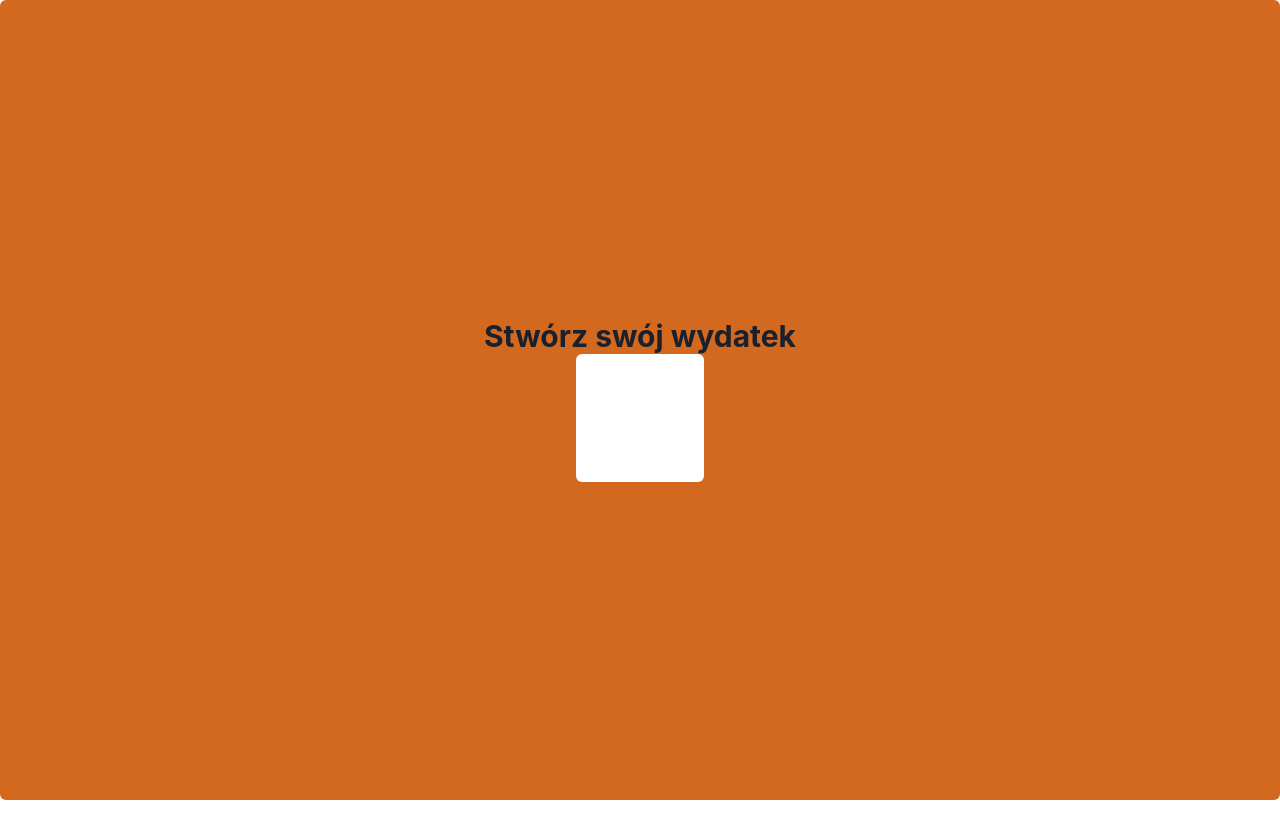
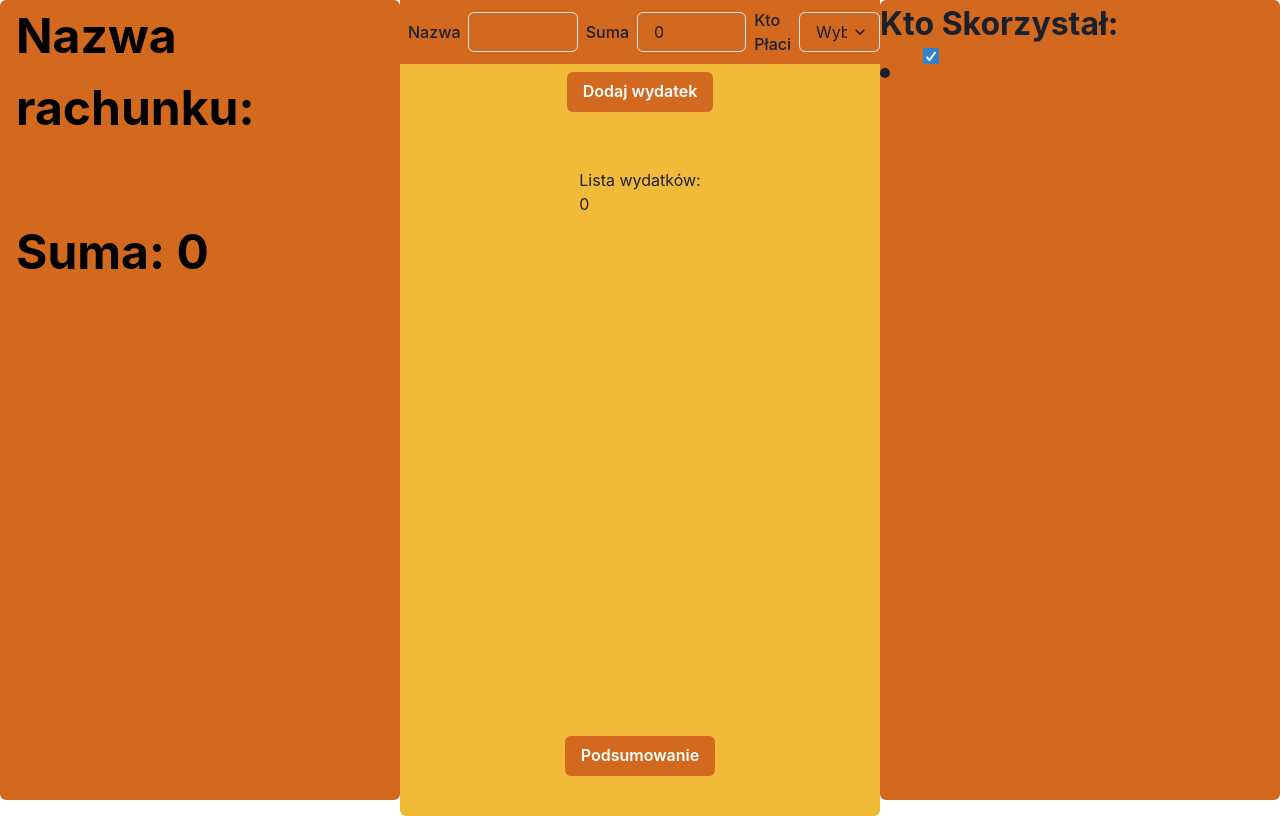
Before and after one commit to Cytawa/SplitFront, a React (Create React App) app in the folder split-front/: page /expense in a window 1280 px wide. Built offline with nearby package versions, Linux system fonts and the light colour scheme.

Commit message:
-6th commit-

```diff
--- a/split-front/src/App.tsx
+++ b/split-front/src/App.tsx
@@ -7,21 +7,38 @@ import {BillPage} from "./component/BillPage"
 import {ExpensePage} from "./component/ExpensePage"
 import { BasicData } from "./models/BasicData";
 import {UserPage} from "./component/UserPage"
+import {BccccasicExpens} from "./models/BccccasicExpens";
 
 
 interface DataContext {
     basicData: BasicData;
     basicDataModifier: (value: BasicData) => void;
 }
+interface ExpenseContext {
+    basicExpense: BccccasicExpens
+    bacisExpenseModifier: (value:BccccasicExpens)=>void;
+}
 export interface User{
     user:""
 }
 
 
+
+
+/*export const ExpanseContext=createContext<ExpenseContext>(
+    {
+        basicExpense:{
+
+        }
+    }
+
+)*/
+
 export const DataContext = createContext<DataContext>({
     basicData: {
         name: "",
-        users: [{id:1,user:""}],
+        sum:0,
+        users: [""],
 
     },
     basicDataModifier: (value: BasicData) => {},
@@ -33,7 +50,8 @@ function App() {
     const [basicData, setBasicData] = useState<BasicData>({
 
         name: "",
-        users:  [{id:1,user:""}],
+        sum:0,
+        users:  [""],
 
         },);
         const basicDataModifier = (value: BasicData) => {
--- a/split-front/src/component/ExpensePage.tsx
+++ b/split-front/src/component/ExpensePage.tsx
@@ -1,19 +1,93 @@
-import {Wrapper} from "./Wrapper";
+
+import {Box, Button, Center, Checkbox, FormLabel, Input, Select, Stack} from "@chakra-ui/react";
+import React, {useContext, useEffect, useState} from "react";
+import {DataContext} from "../App";
+import {useNavigate} from "react-router-dom";
+import {waitFor} from "@testing-library/react";
 
 export const ExpensePage = () => {
+    const context = useContext(DataContext)
+    const billName = context.basicData.name
+    const billSum = context.basicData.sum
+    const [wydatek, setWydatek] = useState({
+        nameExpense: "",
+        sum:0,
+        whoPay: "",
+        whoUse: [{nameUser: ""}]
+    })
+    const navigate = useNavigate()
+    const zmianaNazwy = (
+        event: React.ChangeEvent<HTMLInputElement>
+    ) => {
+        setWydatek( {...wydatek, nameExpense: event.currentTarget.value})
+    }
+    const zmianaCeny = (
+        event: React.ChangeEvent<HTMLInputElement>
+    ) => {
+        setWydatek( {...wydatek, sum: event.currentTarget.valueAsNumber})
+    }
+    const zmianaWhoPay = (
+        event: React.ChangeEvent<HTMLSelectElement>
+    ) => {
+        setWydatek({
+            ...wydatek,
+            whoPay: event.currentTarget.value,
+        });
+    };
 
 
-    return(
-        <Wrapper heading={"Stwórz swój wydatek"}>
+    function handleClick() {
+    }
 
 
+    return (
+        <div>
 
+            <Box borderRadius='md' bg='#D2691E' color='black' px={4} h="100vh" fontSize={"xxx-large"} float={"left"}
+                 w="50vh"
+            ><Center>
+                <b>Nazwa rachunku:<br/>{billName}<br/>Suma: {billSum}</b> </Center>
+            </Box>
 
+            <Box bg='#D2691E' float={"right"} w="50vh" borderRadius='md' fontSize={"xx-large"} h="100vh">
+                <div>
+                    <b>Kto Skorzystał: </b>
+                    {context.basicData.users.map((a) => {
+                        return (<li><Checkbox defaultChecked>{a}</Checkbox></li>)
+                    })}
 
+                </div>
+            </Box>
+            <Stack borderRadius='md' bg='#F2BA39'>
+                <Box h="20vh" borderRadius='md'><Center bg='#D2691E' display={"flex" } >
+                    <FormLabel margin={2}> Nazwa</FormLabel><Input  type="text" value={wydatek.nameExpense} onChange={zmianaNazwy}/>
+                    <FormLabel margin={2}> Suma</FormLabel><Input  type="number" value={wydatek.sum} onChange={zmianaCeny}/>
+                    <FormLabel margin={2}> Kto Płaci</FormLabel>
+                    <Select placeholder="Wybierz kto płaci" onChange={zmianaWhoPay} >
+                    {context.basicData.users.map((a) => (
+                        <option value={a}>{a}</option>
 
-        </Wrapper>
+                    ))}
+                </Select>
+                </Center>
+                    <Center margin={2} bg='#F2BA39'><Button onClick={() => handleClick()} colorScheme='green' bg='#D2691E'>Dodaj wydatek </Button></Center>
+                </Box>
+                <Box h="70vh" borderRadius='md'>
+                    <Center>
+                    <p>Lista wydatków:
+                        {wydatek.nameExpense}<br/>
+                        {wydatek.sum}<br/>
+                        {wydatek.whoPay}
+                    </p>
+                </Center>
+                </Box>
+                <Box h="10vh" borderRadius='md'><Center>
+                    <Button colorScheme='green' bg='#D2691E' >Podsumowanie</Button>
+                </Center>
+                </Box>
+            </Stack>
 
-
+        </div>
 
     )
 }
--- a/split-front/src/component/StartPage.tsx
+++ b/split-front/src/component/StartPage.tsx
@@ -35,7 +35,7 @@ export const StartPage = () => {
     }
 
     return (
-        <Wrapper heading={"Stwórz swój rachunek"}>
+        <Wrapper  heading={"Stwórz swój rachunek"} >
 
             <FormLabel> Wpisz nazwe</FormLabel>
             <Input
--- a/split-front/src/component/UserPage.tsx
+++ b/split-front/src/component/UserPage.tsx
@@ -2,91 +2,84 @@ import {Wrapper} from "./Wrapper";
 import React, {useContext, useState} from "react";
 import {DataContext} from "../App";
 import {Box, Button, color, FormLabel, Input} from "@chakra-ui/react";
-import { Center, Square, Circle } from '@chakra-ui/react'
+import {Center} from '@chakra-ui/react'
 import {useNavigate} from "react-router-dom";
+import {UserData} from "../models/UserData";
 
 export const UserPage = () => {
     const context = useContext(DataContext)
     const billName = context.basicData.name
-    //const userName = context.basicData.users
-    const navigate = useNavigate();
+    const [imie, setImie] = useState("")
+    const navigate=useNavigate()
+    const zmianaImie = (event: React.ChangeEvent<HTMLInputElement>) => {
+        setImie(event.currentTarget.value)
 
-    const [imie,setImie]=useState("")
+    }
 
-    const zmianaImie = (event: React.ChangeEvent<HTMLInputElement>)=>{
-
-        setImie(event.currentTarget.value)
-    }
-    const m=imie
-    function createList (){
-        fetch(`http://localhost:3010/split/user/bill/`+billName, {
-            method: 'GET'}).then(response => users())
-        }
-
-const users=[]
-    users.push(res)
+   // context.basicData.users.push(imie)
 
 
-    const listItems = users.map((user) =>
-        <li>{user}</li>
-    );
-    async function handleClick(){
-
+    //const m=imie
+    //  function createList (){
+    //    fetch(`http://localhost:3010/split/user/bill/`+billName, {
+    //       method: 'GET'}).then(response => users())
+    //   }
+    //  users.push(response)
+    async function handleClick() {
         await fetch(`http://localhost:3010/split/user/signup`, {
-
             method: 'POST',
             mode: 'cors',
             headers: {'Content-Type': 'application/json',},
             body: JSON.stringify({
-                "username":m
-
+                "username": imie
             })
-
-
         })
 
-        singUserToBill()
-
+        await singUserToBill()
+        context.basicData.users.push(imie)
+        await czysc()
     }
-
-
     async function singUserToBill() {
         await fetch(`http://localhost:3010/split/user/setbill`
 
-    , {method: 'POST',
-            mode: 'cors',
+            , {
+                method: 'POST',
+                mode: 'cors',
                 headers: {'Content-Type': 'application/json',},
-                body: JSON.stringify({"username":imie,"bill": {"nameBill": context.basicData.name,}})
-        })
+                body: JSON.stringify({"username": imie, "bill": {"nameBill": context.basicData.name,}})
+            })
+    }
 
-
+    async function czysc() {
+        setImie("")
     }
-async function czysc (){
-       await setImie("")
-}
 
 
 
     return (
         <div>
 
-            <Box borderRadius='md' bg='#D2691E' color='black' px={4} h={20} fontSize={"xxx-large"}
+            <Box borderRadius='md' bg='#D2691E' color='black' px={4} h="100vh" fontSize={"xxx-large"} float={"left"} w="50vh"
             ><Center>
-                <b>Nazwa rachunku:<br/><Center>{billName}</Center></b></Center>
-            </Box>
+                <b>Nazwa rachunku:<br/>{billName}</b></Center>
+            </Box><Box bg='#D2691E' float={"right" } w="50vh" borderRadius='md' fontSize={"xx-large"} h="100vh"><div>
+            <b>Lista użytkowników: </b>
+            {context.basicData.users.map((a)=>{
+                return (<li>{a}</li>)
+            })}
+
+        </div></Box>
             <Wrapper heading={"Dodaj Użytkownika"}>
                 <FormLabel> Wpisz imię</FormLabel>
                 <Input
                     type="text" value={imie} onChange={zmianaImie}
 
                 />
-                <Button onClick={() => handleClick()/* czysc()*/} colorScheme='blue'>Dodaj użytkownika</Button>
+                <Button onClick={() => handleClick()} colorScheme='green' bg='#D2691E'>Dodaj użytkownika </Button>
+                <Button onClick={()=>navigate("../expense")} colorScheme='green' bg='#D2691E'>Dodaj Wydatek</Button>
+
             </Wrapper>
-            <div>
-<p>Lista użytkowników</p>
-                    <ul>{listItems}</ul>
 
-            </div>
         </div>
     )
 }
--- a/split-front/src/component/Wrapper.tsx
+++ b/split-front/src/component/Wrapper.tsx
@@ -7,7 +7,7 @@ interface WrapperProps {
 
 export const Wrapper = (props: WrapperProps) => {
     return (
-        <Center borderRadius='md' bg="#D2691E" h="100vh" flexDirection={"column"}>
+        <Center borderRadius='md' bg="#D2691E"   h="100vh" flexDirection={"column"}>
             {props.heading && (
                 <Heading as={"h2"} size="lg">
                     {props.heading}
--- a/split-front/src/models/BasicData.ts
+++ b/split-front/src/models/BasicData.ts
@@ -1,5 +1,6 @@
 import { UserData } from "./UserData";
 export interface BasicData {
     name: string;
-    users:[UserData];
+    sum:number;
+    users:[string];
 }
--- /dev/null
+++ b/split-front/src/models/BccccasicExpens.ts
@@ -0,0 +1,7 @@
+export interface BccccasicExpens {
+    name:string;
+    sum:number;
+    whoPay:string;
+    whoUse:[name:string];
+
+}
--- a/split-front/src/models/UserData.ts
+++ b/split-front/src/models/UserData.ts
@@ -1,4 +1,3 @@
 export interface UserData {
-    id: number;
     user: string;
 }
```
